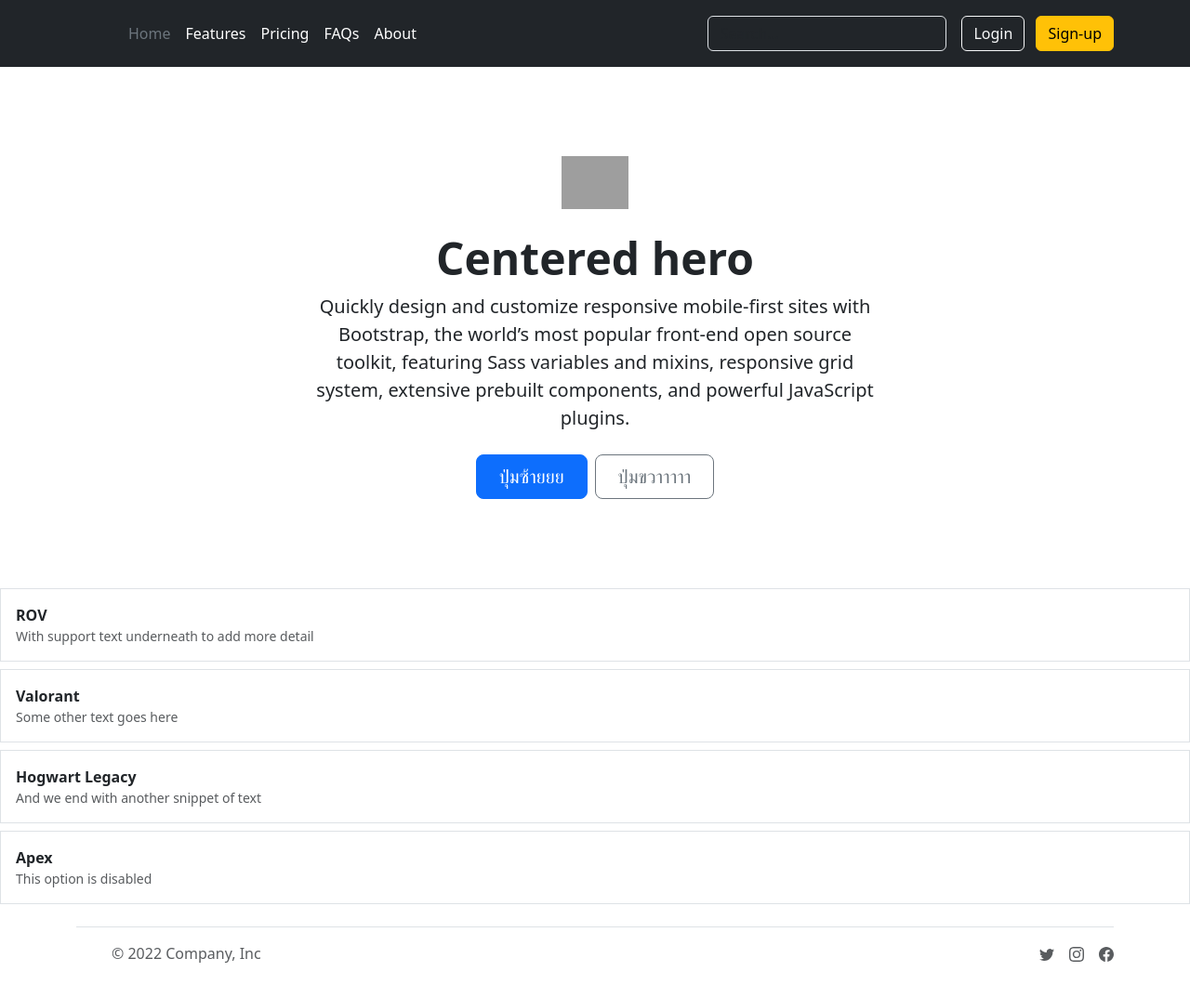
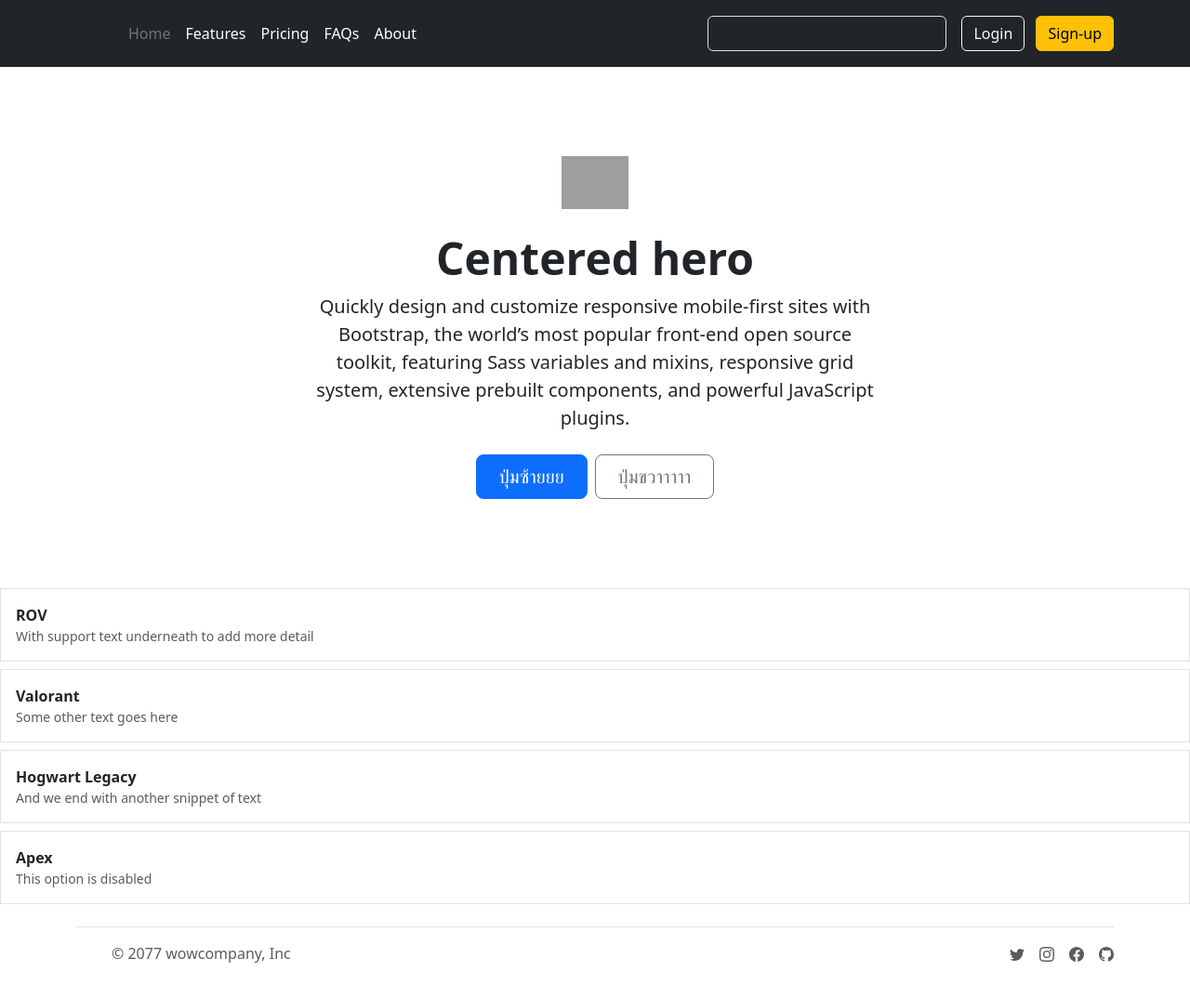
Before and after one commit to genarationth/assignment-doctoey, a plain HTML site: page index.html in a window 1280 px wide. Shown: the whole page at 93% size. Drawn offline with Linux system fonts and the light colour scheme; grey boxes are pictures that could not be loaded.

Commit message:
add something

```diff
--- a/index.html
+++ b/index.html
@@ -98,7 +98,7 @@
                     <use xlink:href="#bootstrap"></use>
                 </svg>
             </a>
-            <span class="mb-3 mb-md-0 text-muted">© 2022 Company, Inc</span>
+            <span class="mb-3 mb-md-0 text-muted">© 2077 wowcompany, Inc</span>
         </div>
 
         <ul class="nav col-md-4 justify-content-end list-unstyled d-flex">
@@ -123,6 +123,13 @@
                             d="M16 8.049c0-4.446-3.582-8.05-8-8.05C3.58 0-.002 3.603-.002 8.05c0 4.017 2.926 7.347 6.75 7.951v-5.625h-2.03V8.05H6.75V6.275c0-2.017 1.195-3.131 3.022-3.131.876 0 1.791.157 1.791.157v1.98h-1.009c-.993 0-1.303.621-1.303 1.258v1.51h2.218l-.354 2.326H9.25V16c3.824-.604 6.75-3.934 6.75-7.951z" />
                     </svg>
                 </a></li>
+            <li class="ms-3"><a class="text-muted" href="https://github.com/doctoey" target="_blank">
+                    <svg xmlns="http://www.w3.org/2000/svg" width="16" height="16" fill="currentColor" class="bi bi-github"
+                        viewBox="0 0 16 16">
+                        <path
+                            d="M8 0C3.58 0 0 3.58 0 8c0 3.54 2.29 6.53 5.47 7.59.4.07.55-.17.55-.38 0-.19-.01-.82-.01-1.49-2.01.37-2.53-.49-2.69-.94-.09-.23-.48-.94-.82-1.13-.28-.15-.68-.52-.01-.53.63-.01 1.08.58 1.23.82.72 1.21 1.87.87 2.33.66.07-.52.28-.87.51-1.07-1.78-.2-3.64-.89-3.64-3.95 0-.87.31-1.59.82-2.15-.08-.2-.36-1.02.08-2.12 0 0 .67-.21 2.2.82.64-.18 1.32-.27 2-.27.68 0 1.36.09 2 .27 1.53-1.04 2.2-.82 2.2-.82.44 1.1.16 1.92.08 2.12.51.56.82 1.27.82 2.15 0 3.07-1.87 3.75-3.65 3.95.29.25.54.73.54 1.48 0 1.07-.01 1.93-.01 2.2 0 .21.15.46.55.38A8.012 8.012 0 0 0 16 8c0-4.42-3.58-8-8-8z" />
+                    </svg>
+                </a></li>
         </ul>
     </footer>
 </div>
```
